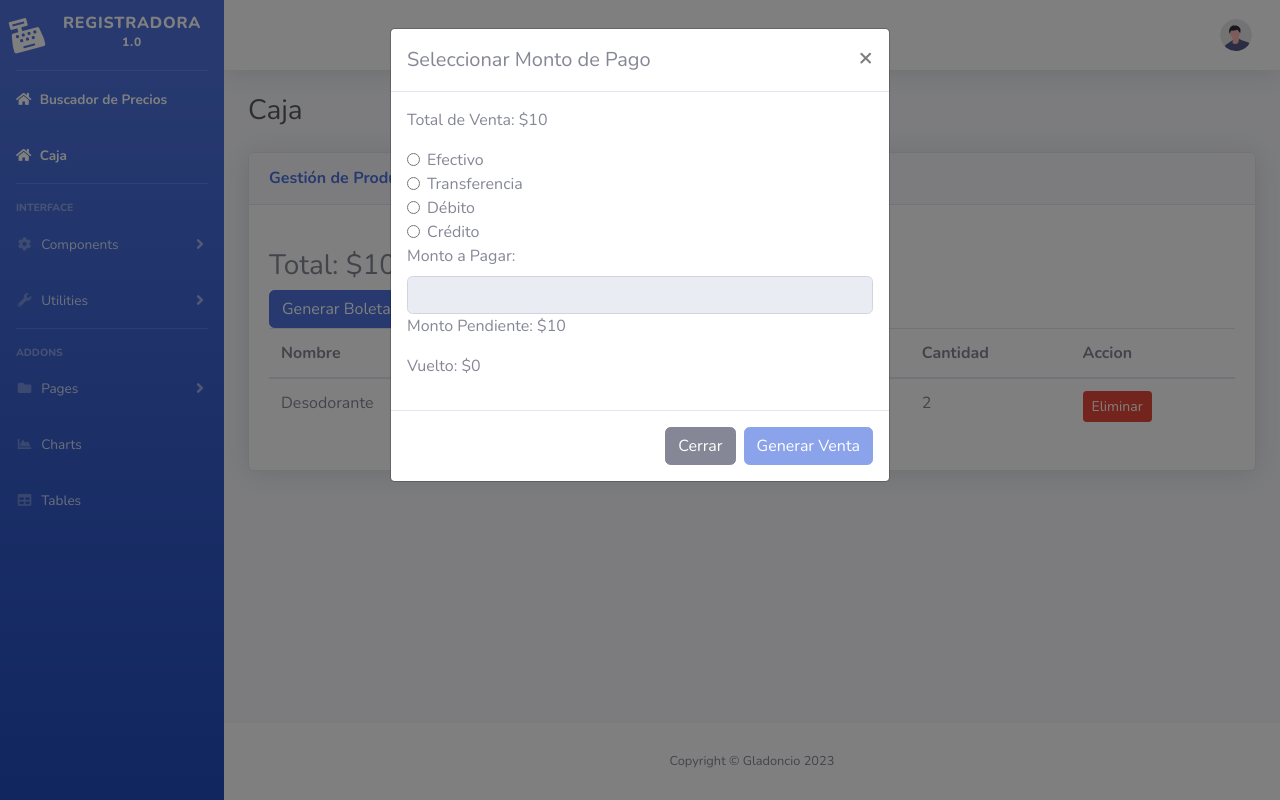
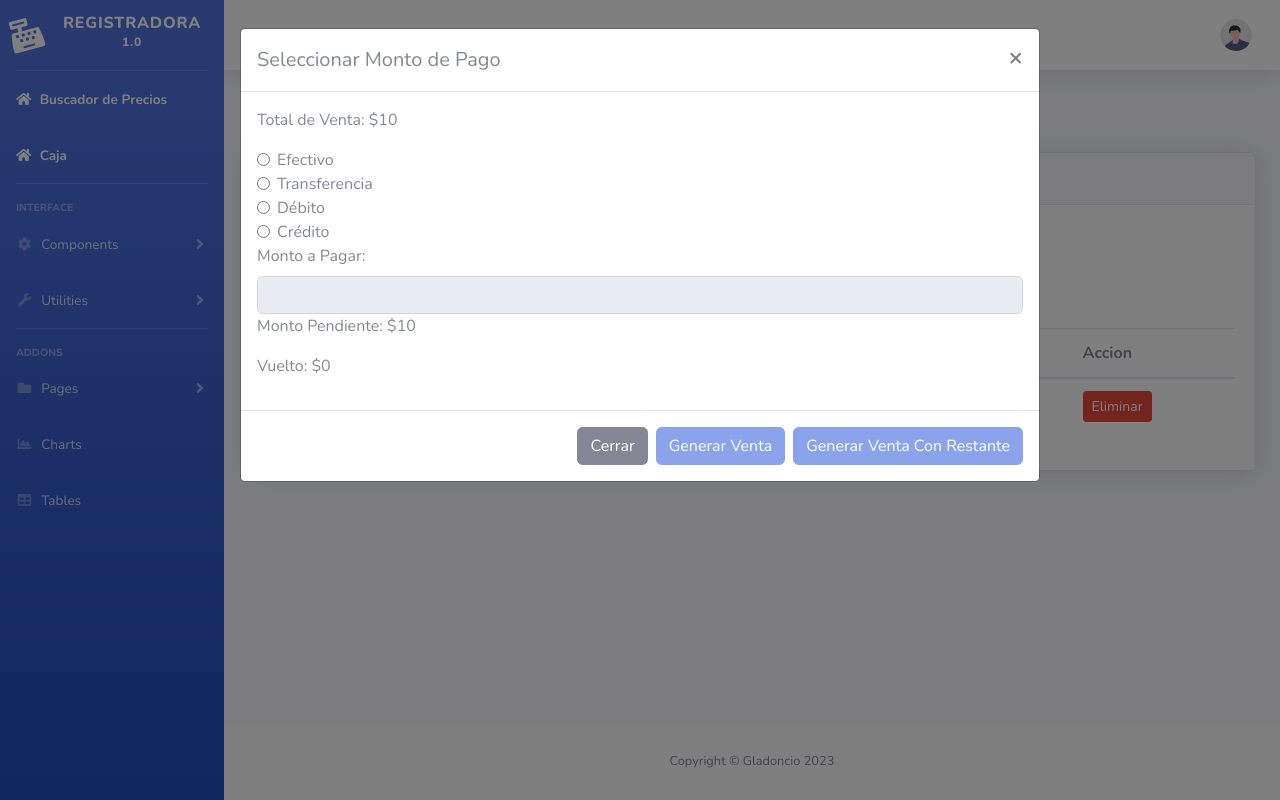
Before and after one commit to gladoncio/caja_registradora, a Django app: template core/templates/caja.html in a window 1280 px wide, after a click on "Generar Boleta". Run offline with Django 3.2, Linux system fonts and the light colour scheme; data comes from the database, SQL or seed files in the repository; tables that the repository leaves empty hold one stand-in row (values such as "Sample post"); the template is opened without the code that fills it: values that come from a table or form of the project are taken from there, most other values are stand-ins (such as "Sample title", 1, 10 or a date in 2020); some libraries are stand-ins or nearby versions.

Commit message:
ultima actualizacion

```diff
--- a/core/templates/caja.html
+++ b/core/templates/caja.html
@@ -55,7 +55,7 @@
                                 </tr>
                                 <!-- Modal para confirmar eliminación -->
                                 <div class="modal fade" id="eliminarModal{{ item.producto.id_producto }}" tabindex="-1" role="dialog" aria-labelledby="eliminarModalLabel{{ item.producto.id_producto }}" aria-hidden="true">
-                                    <div class="modal-dialog" role="document">
+                                    <div class="modal-dialog modal-lg" role="document">
                                         <div class="modal-content">
                                             <div class="modal-header">
                                                 <h5 class="modal-title" id="eliminarModalLabel{{ item.producto.id_producto }}">Confirmar Eliminación</h5>
@@ -90,7 +90,7 @@
 <!-- /.container-fluid -->
 </div>
 <div class="modal fade" id="modalPago" tabindex="-1" role="dialog" aria-labelledby="modalPagoLabel" aria-hidden="true">
-    <div class="modal-dialog" role="document">
+    <div class="modal-dialog modal-lg" role="document">
         <div class="modal-content">
             <div class="modal-header">
                 <h5 class="modal-title" id="modalPagoLabel">Seleccionar Monto de Pago</h5>
@@ -133,7 +133,8 @@
             </div>
             <div class="modal-footer">
                 <button type="button" class="btn btn-secondary" data-dismiss="modal">Cerrar</button>
-                <button type="button" class="btn btn-primary" id="generarVentaBtn" disabled data-toggle="modal" data-target="#confirmarVentaModal">Generar Venta</button>
+                <button type="button" class="btn btn-primary" id="generarVentaBtn" disabled>Generar Venta</button>
+                <button type="button" class="btn btn-primary" id="generarVentaManualBtn" disabled>Generar Venta Con Restante</button>
             </div>
         </div>
     </div>
@@ -141,7 +142,7 @@
 
 <!-- Modal para confirmar venta cuando queda monto pendiente -->
 <div class="modal fade" id="confirmarVentaModal" tabindex="-1" role="dialog" aria-labelledby="confirmarVentaModalLabel" aria-hidden="true">
-    <div class="modal-dialog" role="document">
+    <div class="modal-dialog modal-lg" role="document">
         <div class="modal-content">
             <div class="modal-header">
                 <h5 class="modal-title" id="confirmarVentaModalLabel">Confirmar Venta</h5>
@@ -150,7 +151,7 @@
                 </button>
             </div>
             <div class="modal-body">
-                <p>Aún queda un monto pendiente de $<span id="montoPendienteVenta">{{ montoPendiente }}</span>. Elige una opción de pago para el resto:</p>
+                <p>Aún queda un monto pendiente de $<span id="montoPendienteModal">{{ montoPendiente }}</span>.</p>
                 <form id="restoPaymentForm">
                     <div class="form-check">
                         <input class="form-check-input resto-payment" type="radio" name="restoPaymentOption" id="restoRadioTransferencia" value="transferencia">
@@ -227,19 +228,22 @@ montoRadios.forEach(function(radio) {
         montoPagoInput.value = "";
         montoPendiente = totalAmount;
         vueltoDisplay.textContent = 0;
-        montoPendienteDisplay.textContent = montoPendiente;
 
         if (this.checked && this.value !== "efectivo") {
             montoPendiente = 0;
-        }
-
-        if (this.checked) {
+            montoPendienteDisplay.textContent = montoPendiente;
             generarVentaBtn.disabled = false;
+            generarVentaManualBtn.disabled = true; // Deshabilitar el botón cuando se selecciona una opción que no sea "Efectivo"
         } else {
+            montoPendienteDisplay.textContent = montoPendiente;
             generarVentaBtn.disabled = true;
+            generarVentaManualBtn.disabled = false; // Habilitar el botón cuando se selecciona la opción "Efectivo"
         }
     });
 });
+
+
+
 
 montoPagoInput.addEventListener("input", function() {
     const montoActual = parseFloat(this.value) || 0;
@@ -254,6 +258,12 @@ montoPagoInput.addEventListener("input", function() {
     } else {
         vueltoDisplay.textContent = 0;
     }
+    if (montoPendiente > 0) {
+        generarVentaManualBtn.disabled = false; // Habilitar el botón si el monto restante no está cubierto
+    } else {
+        generarVentaManualBtn.disabled = true;
+    }
+
     checkGenerarVentaBtnStatus();
 });
 
@@ -262,8 +272,24 @@ montoPagoInput.addEventListener("input", function() {
     }
 
 function checkGenerarVentaBtnStatus() {
-    if (montoPendiente > 0 && document.querySelector("#radioEfectivo:checked")) {
-        generarVentaBtn.disabled = false;
+    const radioEfectivo = document.querySelector("#radioEfectivo:checked");
+    const radioTransferencia = document.querySelector("#radioTransferencia:checked");
+    const radioDebito = document.querySelector("#radioDebito:checked");
+    const radioCredito = document.querySelector("#radioCredito:checked");
+
+    if (radioTransferencia || radioDebito || radioCredito) {
+        montoPendiente = 0;
+        montoPendienteDisplay.textContent = montoPendiente;
+        generarVentaBtn.disabled = false; // Habilitar el botón si se elige una opción que cubre el total
+    } else if (radioEfectivo) {
+        montoPendiente = totalAmount - getMontosSum();
+        montoPendienteDisplay.textContent = montoPendiente;
+
+        if (montoPendiente <= 0) {
+            generarVentaBtn.disabled = false; // Habilitar el botón si el monto pendiente está cubierto
+        } else {
+            generarVentaBtn.disabled = true;
+        }
     } else {
         generarVentaBtn.disabled = true;
     }
@@ -288,6 +314,21 @@ generarVentaBtn.addEventListener("click", function() {
         // Aquí puedes agregar la lógica para finalizar la venta directamente con otras opciones de pago
     }
 });
+
+generarVentaManualBtn.addEventListener("click", function() {
+    if (montoPendiente <= 0) {
+        // Aquí puedes agregar la lógica para notificar al usuario que el monto restante está cubierto
+        // y, si lo deseas, evitar que se genere la venta manualmente.
+        return;
+    }
+    // Actualizar el contenido del <span> con el valor de montoPendiente
+    const montoPendienteModal = document.getElementById("montoPendienteModal");
+    montoPendienteModal.textContent = montoPendiente;
+
+    $('#confirmarVentaModal').modal('show');
+});
+
+
 </script>
 
 
```
Lines whose indentation alone changed are shown as unchanged.
